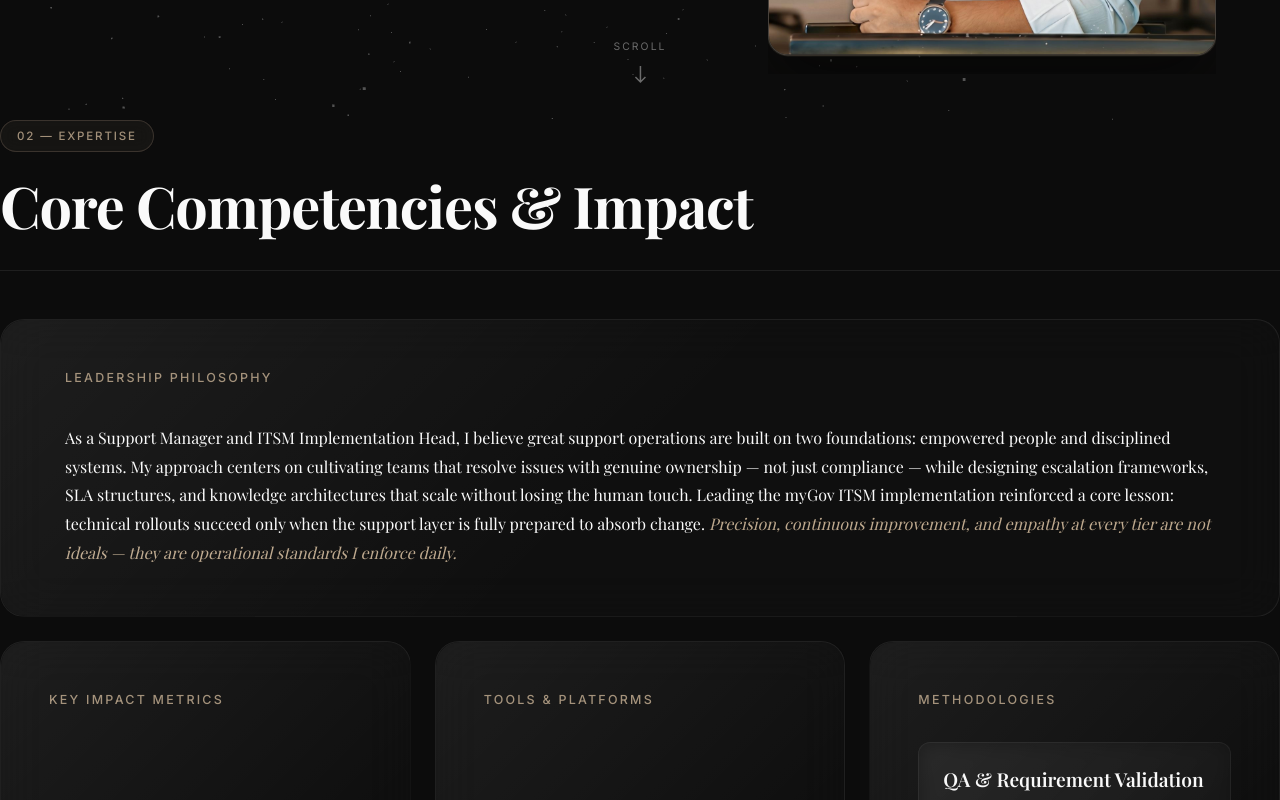
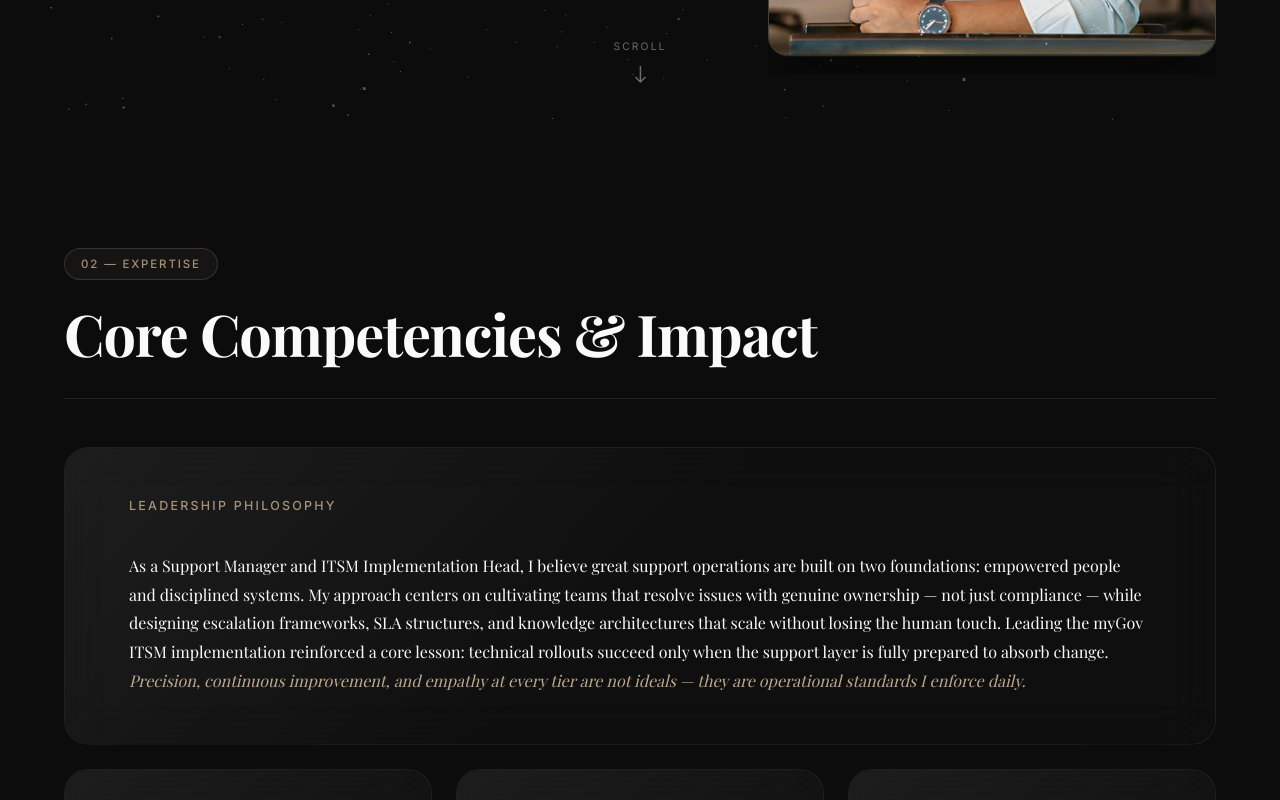
Before and after one commit to mdrahim007/my-portfolio, a React (Vite) app: page / in a window 1280 px wide. Shown: the part 680-1480 px from the top of the page. Built offline with nearby package versions, Linux system fonts and the light colour scheme; a web font is replaced by a local one.

Commit message:
Fix: add missing section-padding class, fix layout spacing

```diff
--- a/src/index.css
+++ b/src/index.css
@@ -457,6 +457,16 @@ body.hide-custom-cursor {
 
 /* ── Global Layout Utilities ────────────────────────────────────── */
 
+.section-padding {
+  padding: 8rem 5%;
+}
+
+@media (max-width: 900px) {
+  .section-padding {
+    padding: 4rem 5%;
+  }
+}
+
 /* Smart hero stacking: text below avatar on mobile */
 .hero-grid {
   display: grid;
```
